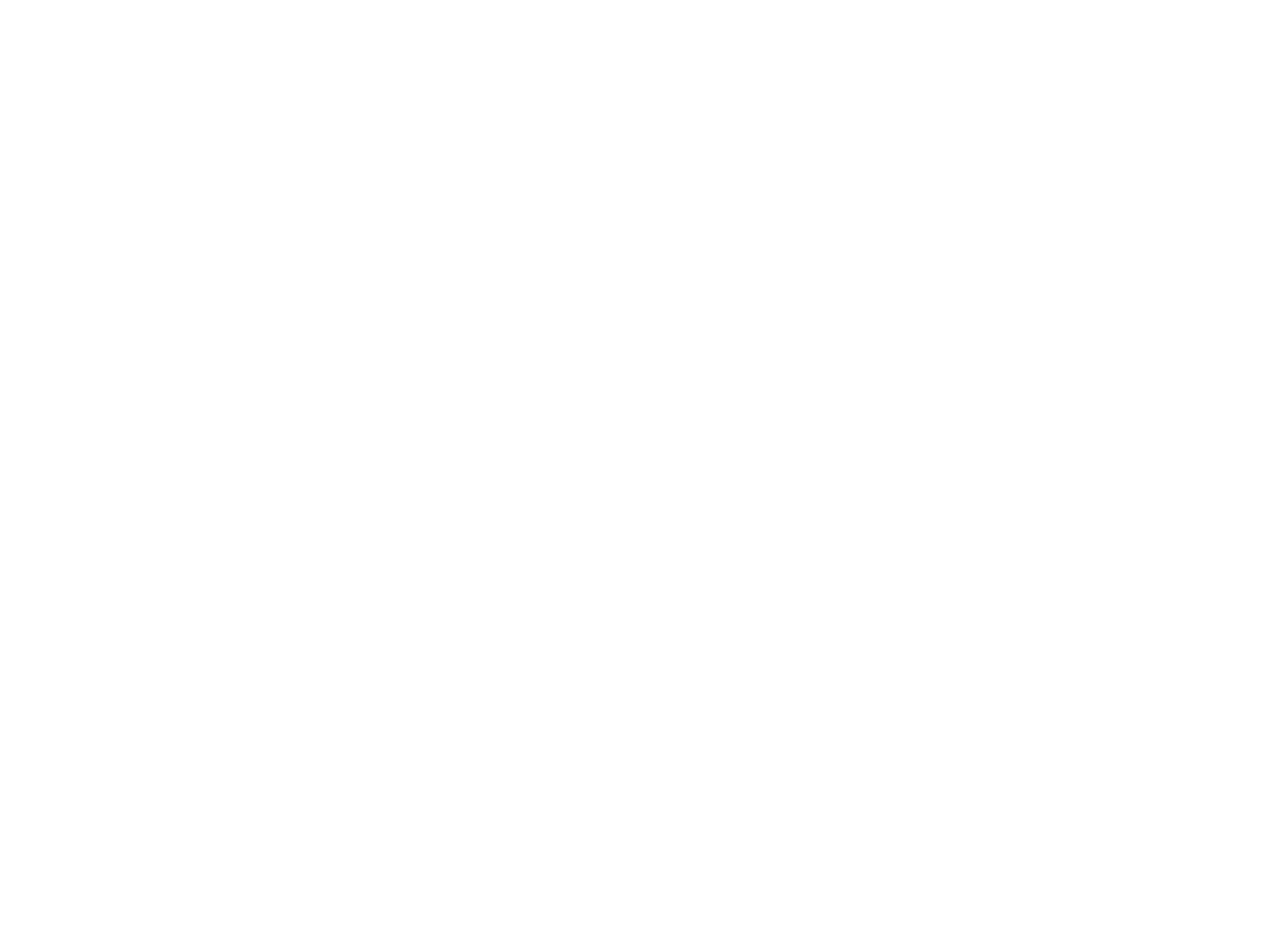
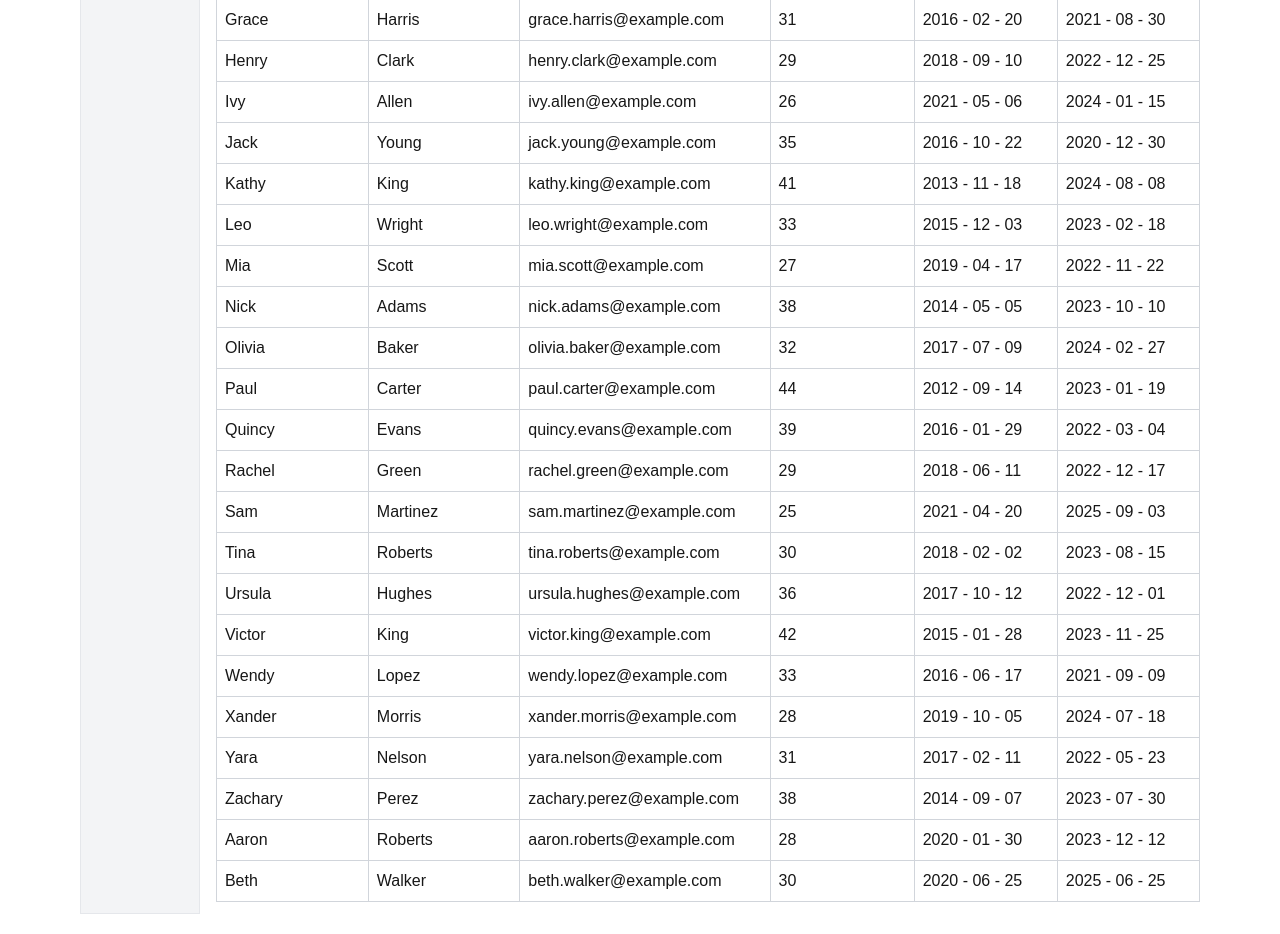
Before and after one commit to LeoGytis/table-manager, a Next.js app: page / in a window 1280 px wide. Shown: the part 800-1734 px from the top of the page. Before the commit the page ends 800 px from the top, so only its background shows below. Built offline with nearby package versions, Linux system fonts and the light colour scheme.

Commit message:
renaming

```diff
--- a/app/columnsData.ts
+++ b/app/columnsData.ts
@@ -10,7 +10,8 @@ export interface Column {
   dataType: DataType;
   description: string;
 }
-export const dummyColumns: Column[] = [
+
+export const columnsData: Column[] = [
   {
     header: "First Name",
     accessorKey: "firstName",
--- a/app/components/ColumnSettings.tsx
+++ b/app/components/ColumnSettings.tsx
@@ -1,4 +1,4 @@
-import { User } from "../dummyData";
+import { User } from "../usersData";
 
 interface ColumnSettingsProps {
   columnVisibility: Record<keyof User, boolean>;
--- a/app/components/DataTable.tsx
+++ b/app/components/DataTable.tsx
@@ -6,8 +6,8 @@ import {
   useReactTable,
 } from "@tanstack/react-table";
 import { useMemo, useState } from "react";
-import { dummyColumns } from "../columnsData";
-import { dummyData } from "../dummyData";
+import { columnsData } from "../columnsData";
+import { usersData } from "../usersData";
 import { ColumnSettings } from "./ColumnSettings";
 import Filters from "./Filters";
 
@@ -31,7 +31,7 @@ const DataTable = () => {
 
   // Apply filters to data
   const filteredData = useMemo(() => {
-    return dummyData.filter((user) => {
+    return usersData.filter((user) => {
       return (
         user.firstName
           .toLowerCase()
@@ -44,7 +44,7 @@ const DataTable = () => {
 
   const table = useReactTable({
     data: filteredData,
-    columns: dummyColumns,
+    columns: columnsData,
     state: { columnVisibility },
     onColumnVisibilityChange: setColumnVisibility,
     getCoreRowModel: getCoreRowModel(),
@@ -63,7 +63,7 @@ const DataTable = () => {
             {table.getHeaderGroups().map((headerGroup) => (
               <tr key={headerGroup.id}>
                 {headerGroup.headers.map((header) => {
-                  const column = dummyColumns.find(
+                  const column = columnsData.find(
                     (col) => col.accessorKey === header.id
                   );
                   return (
@@ -93,7 +93,7 @@ const DataTable = () => {
               <tr key={row.id}>
                 {row.getVisibleCells().map((cell) => {
                   // Check if the column data type is Date and format accordingly
-                  const column = dummyColumns.find(
+                  const column = columnsData.find(
                     (col) => col.accessorKey === cell.column.id
                   );
                   const cellValue = cell.getValue();
--- a/app/components/Filters.tsx
+++ b/app/components/Filters.tsx
@@ -14,7 +14,7 @@ const Filters: React.FC<FiltersProps> = ({ onFilterChange }) => {
   const handleFilterChange = (field: string, value: string) => {
     const newFilters = { ...filters, [field]: value };
     setFilters(newFilters);
-    onFilterChange(newFilters); // Pass the updated filters to the parent
+    onFilterChange(newFilters);
   };
 
   return (
--- a/app/dummyData.ts
+++ /dev/null
@@ -1,48 +0,0 @@
-export interface User {
-  id: number;
-  firstName: string;
-  lastName: string;
-  email: string;
-  age: number;
-  startDate: Date;
-  endDate: Date;
-}
-
-export const dummyData: User[] = [
-  {
-    id: 1,
-    firstName: "John",
-    lastName: "Doe",
-    email: "john.doe@example.com",
-    age: 28,
-    startDate: new Date("2020-01-01"),
-    endDate: new Date("2023-01-01"),
-  },
-  {
-    id: 2,
-    firstName: "Jane",
-    lastName: "Smith",
-    email: "jane.smith@example.com",
-    age: 34,
-    startDate: new Date("2018-05-15"),
-    endDate: new Date("2022-12-30"),
-  },
-  {
-    id: 3,
-    firstName: "Alice",
-    lastName: "Johnson",
-    email: "alice.johnson@example.com",
-    age: 25,
-    startDate: new Date("2021-09-23"),
-    endDate: new Date("2024-09-23"),
-  },
-  {
-    id: 4,
-    firstName: "Bob",
-    lastName: "Brown",
-    email: "bob.brown@example.com",
-    age: 40,
-    startDate: new Date("2015-06-10"),
-    endDate: new Date("2023-11-20"),
-  },
-];
--- /dev/null
+++ b/app/usersData.ts
@@ -0,0 +1,282 @@
+export interface User {
+  id: number;
+  firstName: string;
+  lastName: string;
+  email: string;
+  age: number;
+  startDate: Date;
+  endDate: Date;
+}
+
+export const usersData: User[] = [
+  {
+    id: 1,
+    firstName: "John",
+    lastName: "Doe",
+    email: "john.doe@example.com",
+    age: 28,
+    startDate: new Date("2020-01-01"),
+    endDate: new Date("2023-01-01"),
+  },
+  {
+    id: 2,
+    firstName: "Jane",
+    lastName: "Smith",
+    email: "jane.smith@example.com",
+    age: 34,
+    startDate: new Date("2018-05-15"),
+    endDate: new Date("2022-12-30"),
+  },
+  {
+    id: 3,
+    firstName: "Alice",
+    lastName: "Johnson",
+    email: "alice.johnson@example.com",
+    age: 25,
+    startDate: new Date("2021-09-23"),
+    endDate: new Date("2024-09-23"),
+  },
+  {
+    id: 4,
+    firstName: "Bob",
+    lastName: "Brown",
+    email: "bob.brown@example.com",
+    age: 40,
+    startDate: new Date("2015-06-10"),
+    endDate: new Date("2023-11-20"),
+  },
+  {
+    id: 5,
+    firstName: "Charlie",
+    lastName: "Davis",
+    email: "charlie.davis@example.com",
+    age: 30,
+    startDate: new Date("2019-03-11"),
+    endDate: new Date("2024-06-05"),
+  },
+  {
+    id: 6,
+    firstName: "David",
+    lastName: "Martinez",
+    email: "david.martinez@example.com",
+    age: 37,
+    startDate: new Date("2017-01-25"),
+    endDate: new Date("2021-10-11"),
+  },
+  {
+    id: 7,
+    firstName: "Eva",
+    lastName: "Lopez",
+    email: "eva.lopez@example.com",
+    age: 22,
+    startDate: new Date("2020-07-14"),
+    endDate: new Date("2025-03-18"),
+  },
+  {
+    id: 8,
+    firstName: "Frank",
+    lastName: "Gonzalez",
+    email: "frank.gonzalez@example.com",
+    age: 45,
+    startDate: new Date("2014-08-01"),
+    endDate: new Date("2023-05-16"),
+  },
+  {
+    id: 9,
+    firstName: "Grace",
+    lastName: "Harris",
+    email: "grace.harris@example.com",
+    age: 31,
+    startDate: new Date("2016-02-20"),
+    endDate: new Date("2021-08-30"),
+  },
+  {
+    id: 10,
+    firstName: "Henry",
+    lastName: "Clark",
+    email: "henry.clark@example.com",
+    age: 29,
+    startDate: new Date("2018-09-10"),
+    endDate: new Date("2022-12-25"),
+  },
+  {
+    id: 11,
+    firstName: "Ivy",
+    lastName: "Allen",
+    email: "ivy.allen@example.com",
+    age: 26,
+    startDate: new Date("2021-05-06"),
+    endDate: new Date("2024-01-15"),
+  },
+  {
+    id: 12,
+    firstName: "Jack",
+    lastName: "Young",
+    email: "jack.young@example.com",
+    age: 35,
+    startDate: new Date("2016-10-22"),
+    endDate: new Date("2020-12-30"),
+  },
+  {
+    id: 13,
+    firstName: "Kathy",
+    lastName: "King",
+    email: "kathy.king@example.com",
+    age: 41,
+    startDate: new Date("2013-11-18"),
+    endDate: new Date("2024-08-08"),
+  },
+  {
+    id: 14,
+    firstName: "Leo",
+    lastName: "Wright",
+    email: "leo.wright@example.com",
+    age: 33,
+    startDate: new Date("2015-12-03"),
+    endDate: new Date("2023-02-18"),
+  },
+  {
+    id: 15,
+    firstName: "Mia",
+    lastName: "Scott",
+    email: "mia.scott@example.com",
+    age: 27,
+    startDate: new Date("2019-04-17"),
+    endDate: new Date("2022-11-22"),
+  },
+  {
+    id: 16,
+    firstName: "Nick",
+    lastName: "Adams",
+    email: "nick.adams@example.com",
+    age: 38,
+    startDate: new Date("2014-05-05"),
+    endDate: new Date("2023-10-10"),
+  },
+  {
+    id: 17,
+    firstName: "Olivia",
+    lastName: "Baker",
+    email: "olivia.baker@example.com",
+    age: 32,
+    startDate: new Date("2017-07-09"),
+    endDate: new Date("2024-02-27"),
+  },
+  {
+    id: 18,
+    firstName: "Paul",
+    lastName: "Carter",
+    email: "paul.carter@example.com",
+    age: 44,
+    startDate: new Date("2012-09-14"),
+    endDate: new Date("2023-01-19"),
+  },
+  {
+    id: 19,
+    firstName: "Quincy",
+    lastName: "Evans",
+    email: "quincy.evans@example.com",
+    age: 39,
+    startDate: new Date("2016-01-29"),
+    endDate: new Date("2022-03-04"),
+  },
+  {
+    id: 20,
+    firstName: "Rachel",
+    lastName: "Green",
+    email: "rachel.green@example.com",
+    age: 29,
+    startDate: new Date("2018-06-11"),
+    endDate: new Date("2022-12-17"),
+  },
+  {
+    id: 21,
+    firstName: "Sam",
+    lastName: "Martinez",
+    email: "sam.martinez@example.com",
+    age: 25,
+    startDate: new Date("2021-04-20"),
+    endDate: new Date("2025-09-03"),
+  },
+  {
+    id: 22,
+    firstName: "Tina",
+    lastName: "Roberts",
+    email: "tina.roberts@example.com",
+    age: 30,
+    startDate: new Date("2018-02-02"),
+    endDate: new Date("2023-08-15"),
+  },
+  {
+    id: 23,
+    firstName: "Ursula",
+    lastName: "Hughes",
+    email: "ursula.hughes@example.com",
+    age: 36,
+    startDate: new Date("2017-10-12"),
+    endDate: new Date("2022-12-01"),
+  },
+  {
+    id: 24,
+    firstName: "Victor",
+    lastName: "King",
+    email: "victor.king@example.com",
+    age: 42,
+    startDate: new Date("2015-01-28"),
+    endDate: new Date("2023-11-25"),
+  },
+  {
+    id: 25,
+    firstName: "Wendy",
+    lastName: "Lopez",
+    email: "wendy.lopez@example.com",
+    age: 33,
+    startDate: new Date("2016-06-17"),
+    endDate: new Date("2021-09-09"),
+  },
+  {
+    id: 26,
+    firstName: "Xander",
+    lastName: "Morris",
+    email: "xander.morris@example.com",
+    age: 28,
+    startDate: new Date("2019-10-05"),
+    endDate: new Date("2024-07-18"),
+  },
+  {
+    id: 27,
+    firstName: "Yara",
+    lastName: "Nelson",
+    email: "yara.nelson@example.com",
+    age: 31,
+    startDate: new Date("2017-02-11"),
+    endDate: new Date("2022-05-23"),
+  },
+  {
+    id: 28,
+    firstName: "Zachary",
+    lastName: "Perez",
+    email: "zachary.perez@example.com",
+    age: 38,
+    startDate: new Date("2014-09-07"),
+    endDate: new Date("2023-07-30"),
+  },
+  {
+    id: 29,
+    firstName: "Aaron",
+    lastName: "Roberts",
+    email: "aaron.roberts@example.com",
+    age: 28,
+    startDate: new Date("2020-01-30"),
+    endDate: new Date("2023-12-12"),
+  },
+  {
+    id: 30,
+    firstName: "Beth",
+    lastName: "Walker",
+    email: "beth.walker@example.com",
+    age: 30,
+    startDate: new Date("2020-06-25"),
+    endDate: new Date("2025-06-25"),
+  },
+];
```
